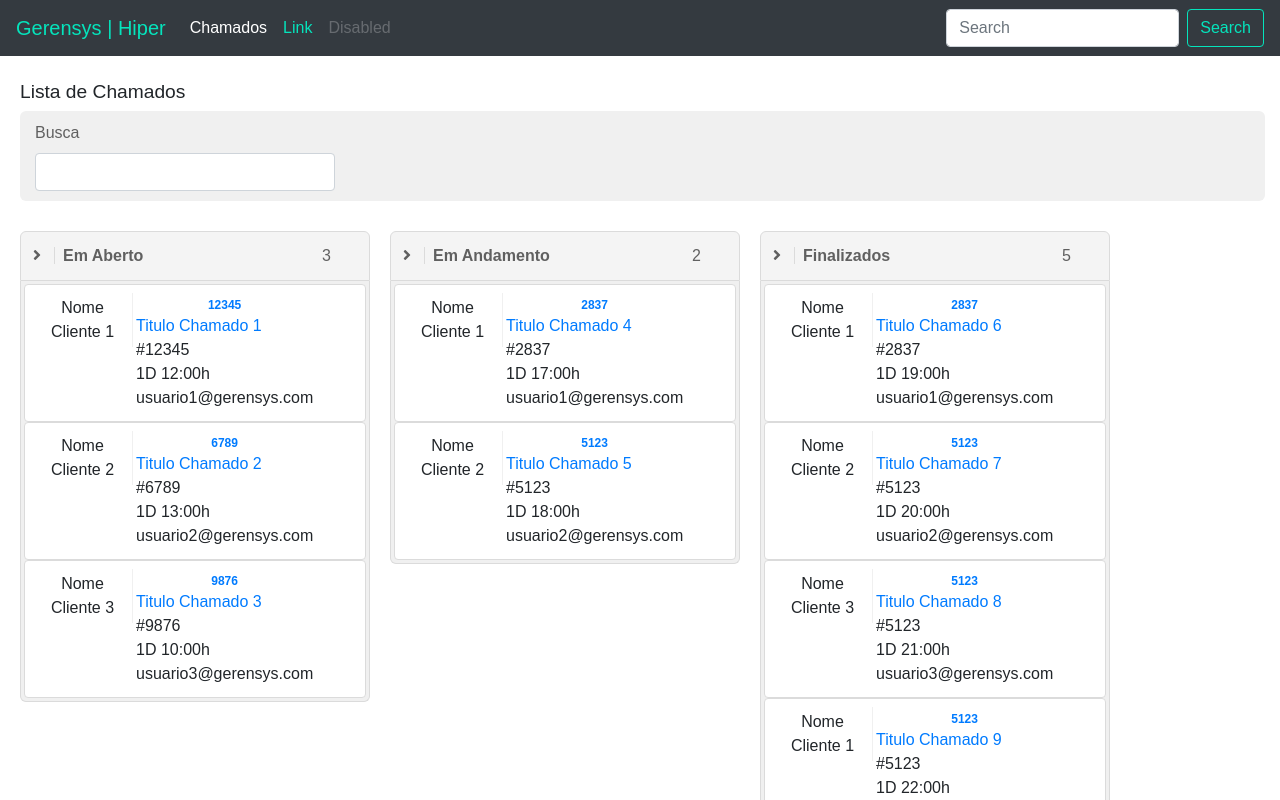
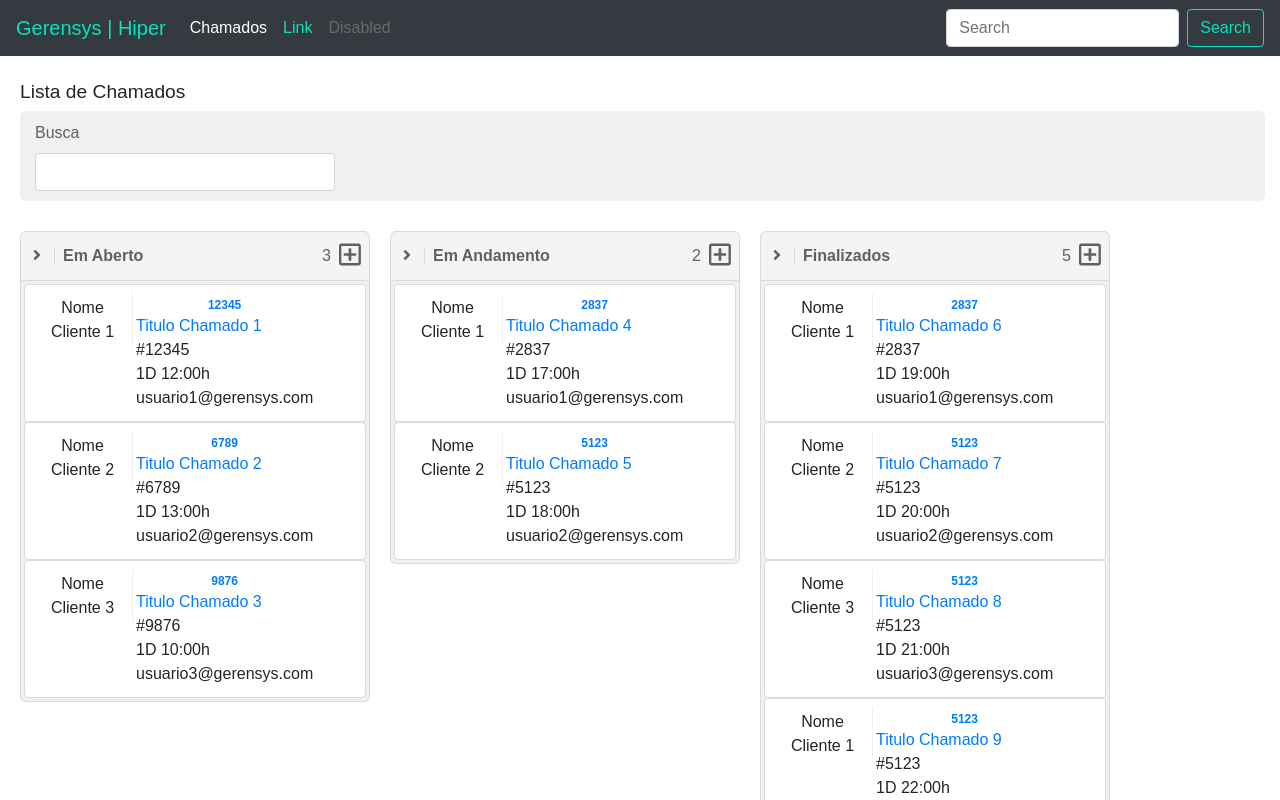
Before and after one commit to andrebonetti/GerensysControleChamados, an Angular app in the folder controle-chamados-gerensys-hiper/: page /chamados in a window 1280 px wide. Shown: the top 800 px of the page. Built offline with nearby package versions, Linux system fonts and the light colour scheme.

Commit message:
upgrade fonts

```diff
--- a/controle-chamados-gerensys-hiper/src/app/app.component.ts
+++ b/controle-chamados-gerensys-hiper/src/app/app.component.ts
@@ -1,4 +1,5 @@
 import { Component } from '@angular/core';
+import {  } from '@fortawesome/free-solid-svg-icons';
 
 @Component({
   selector: 'app-root',
--- a/controle-chamados-gerensys-hiper/src/app/app.module.ts
+++ b/controle-chamados-gerensys-hiper/src/app/app.module.ts
@@ -9,7 +9,11 @@ import { ChamadoDetalheComponent } from './chamado-detalhe/chamado-detalhe.compo
 import { MensagensComponent } from './mensagens/mensagens.component';
 import { HeaderComponent } from './struct/header/header.component';
 import { NgbModule } from '@ng-bootstrap/ng-bootstrap';
-import { FontAwesomeModule } from '@fortawesome/angular-fontawesome';
+
+import { FontAwesomeModule, FaIconLibrary } from '@fortawesome/angular-fontawesome';
+import { faSquare, faCheckSquare,faPlusSquare,faAngleRight } from '@fortawesome/free-solid-svg-icons';
+import { faSquare as farSquare, faCheckSquare as farCheckSquare, faPlusSquare as farPlusSquare } from '@fortawesome/free-regular-svg-icons';
+import { faStackOverflow, faGithub, faMedium } from '@fortawesome/free-brands-svg-icons';
 
 @NgModule({
   declarations: [
@@ -29,4 +33,8 @@ import { FontAwesomeModule } from '@fortawesome/angular-fontawesome';
   providers: [],
   bootstrap: [AppComponent]
 })
-export class AppModule { }
+export class AppModule {
+  constructor(private library: FaIconLibrary) {
+    library.addIcons(faSquare, faCheckSquare, farSquare,faAngleRight, farCheckSquare,faPlusSquare,farPlusSquare, faStackOverflow, faGithub, faMedium);
+  }
+}
--- a/controle-chamados-gerensys-hiper/src/app/chamados/chamados.component.html
+++ b/controle-chamados-gerensys-hiper/src/app/chamados/chamados.component.html
@@ -15,7 +15,7 @@
 
       <span class="btn-collapse"
         (click)="collapse()">
-        <fa-icon [icon]="faAngleRight"></fa-icon>
+        <fa-icon [icon]="['fas', 'angle-right']"></fa-icon>
       </span>
 
       <span class="nome-fila">{{itemFila.nome}}</span>
@@ -24,7 +24,7 @@
 
       <span class="btn-add-chamado"
         routerLink="/chamado-detalhe/{{itemFila.id}}">
-        <i class="far fa-plus-square"></i>
+        <fa-icon [icon]="['far', 'plus-square']"></fa-icon>
       </span>
 
     </div>
--- a/controle-chamados-gerensys-hiper/src/app/chamados/chamados.component.ts
+++ b/controle-chamados-gerensys-hiper/src/app/chamados/chamados.component.ts
@@ -1,7 +1,6 @@
 import { Component, OnInit } from '@angular/core';
 import { FilaDTO } from '../models/fila'
 import { FilaService } from '../service/fila.service';
-import { faAngleRight } from '@fortawesome/free-solid-svg-icons';
 
 @Component({
   selector: 'app-chamados',
@@ -10,7 +9,6 @@ import { faAngleRight } from '@fortawesome/free-solid-svg-icons';
 })
 export class ChamadosComponent implements OnInit {
 
-  faAngleRight = faAngleRight;
   filasDTO : FilaDTO[];
 
   constructor(private filaService: FilaService) {}
```
